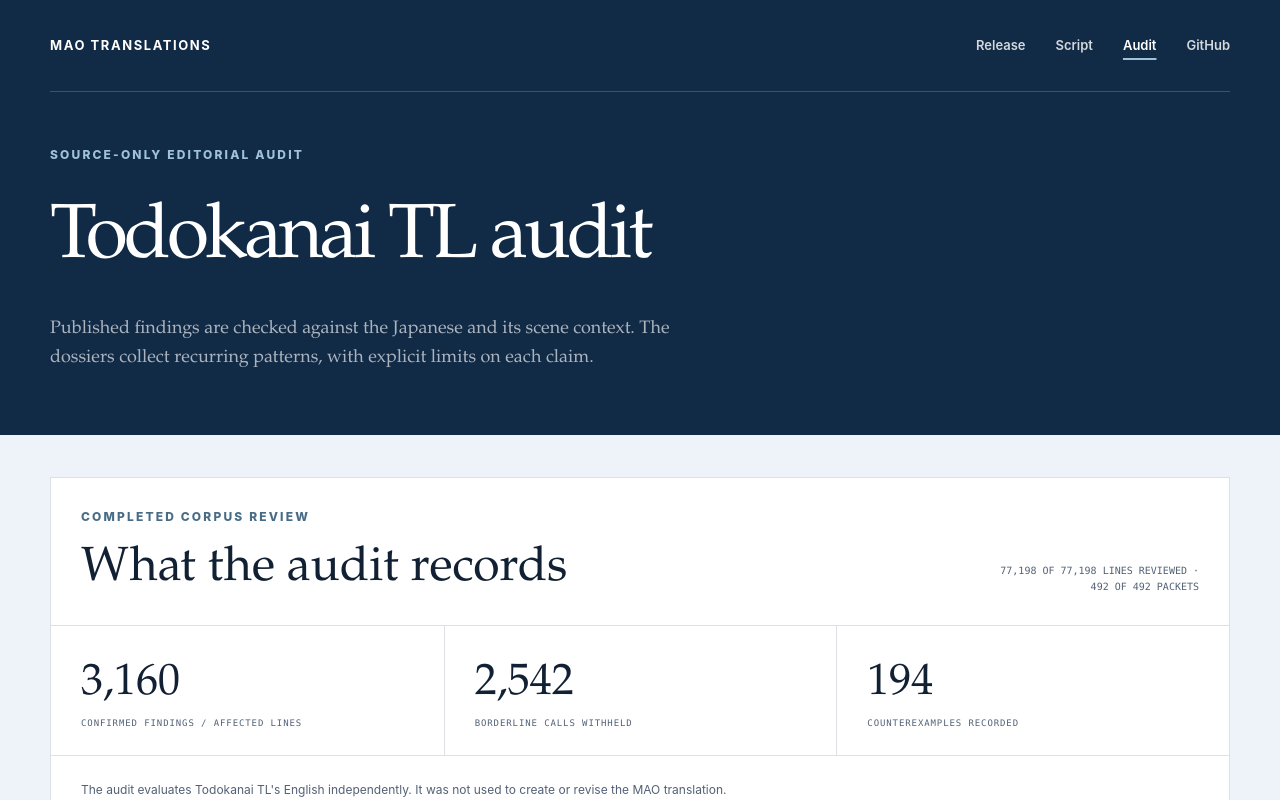
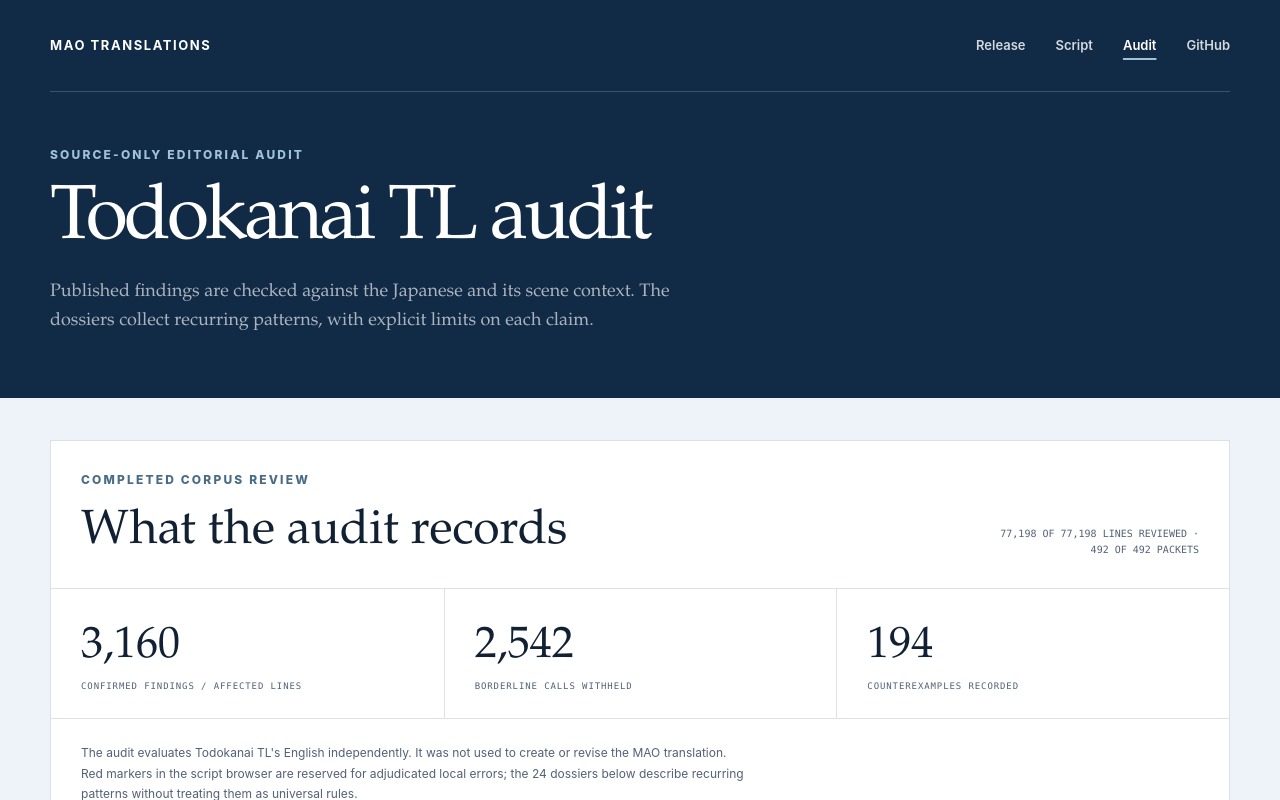
Before and after one commit to MAO-TLs/white-album-2, a Next.js app: page /audit in a window 1280 px wide. Shown: the top 800 px of the page. Built offline with nearby package versions, Linux system fonts and the light colour scheme.

Commit message:
Use compact script and audit heading spacing

```diff
--- a/app/globals.css
+++ b/app/globals.css
@@ -603,6 +603,7 @@ footer {
   font-size: clamp(46px, 6vw, 78px);
   font-weight: 400;
   letter-spacing: -0.05em;
+  line-height: 1.02;
 }
 
 .reader-intro > p:last-of-type {
```
